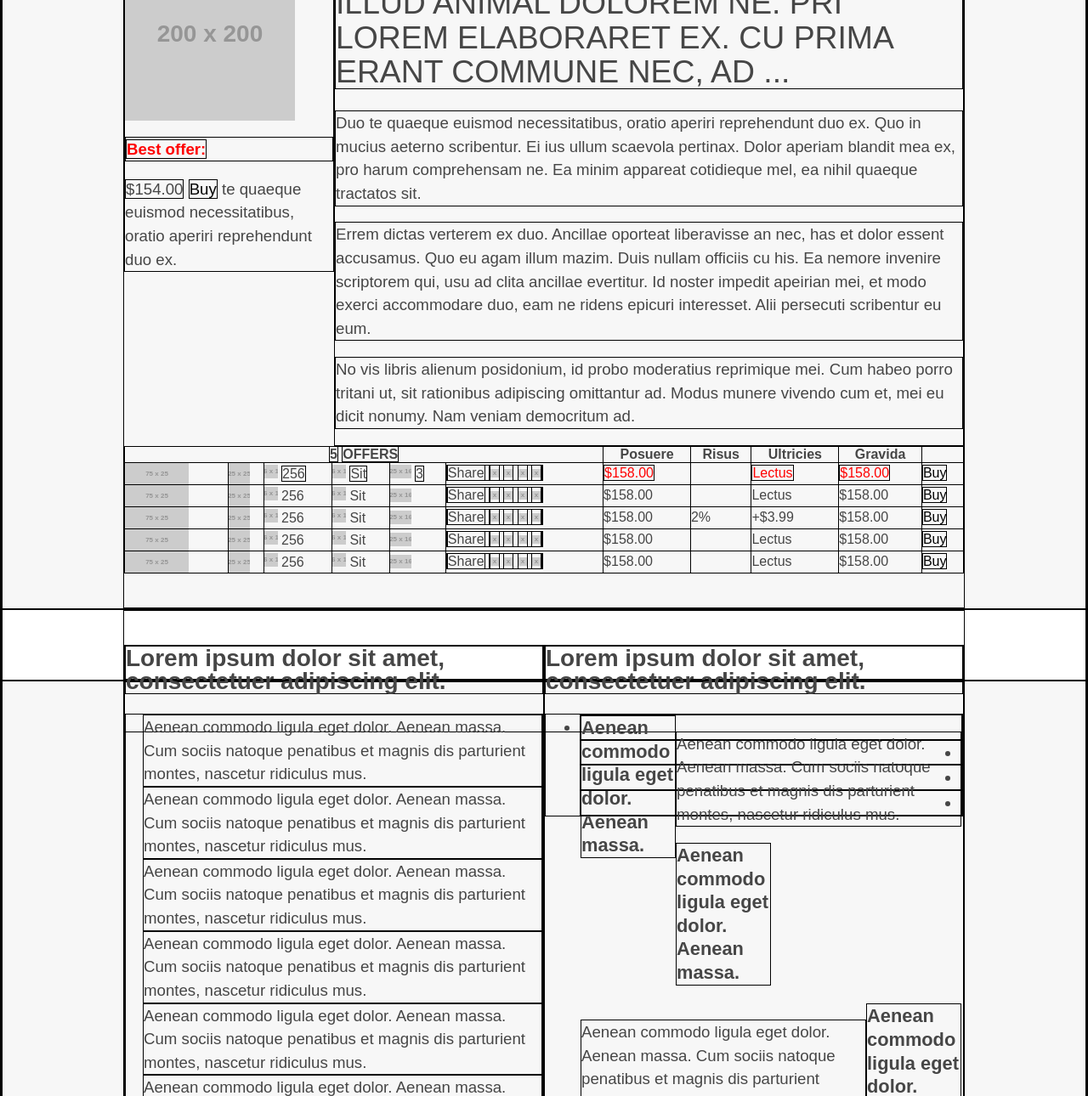
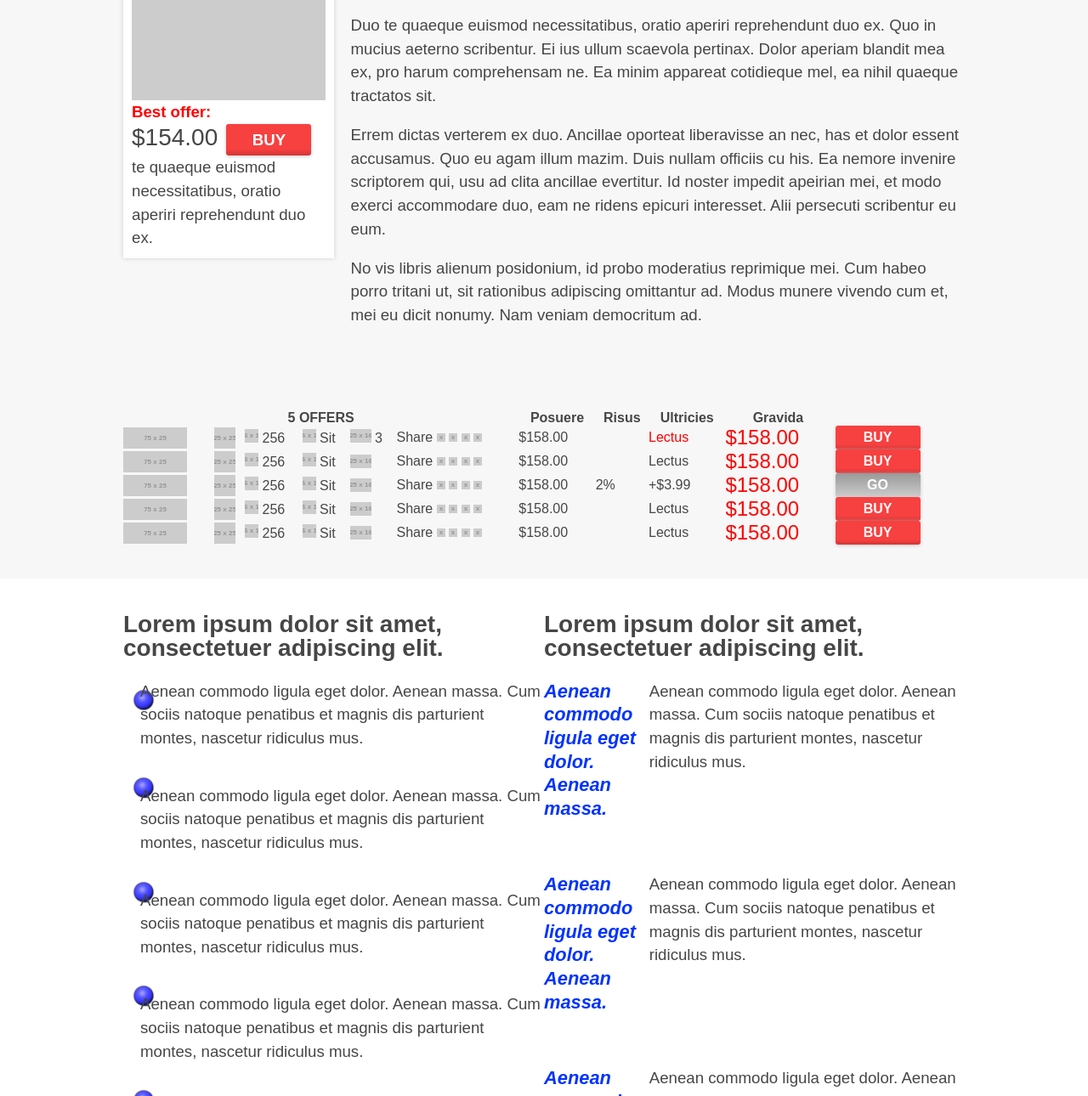
Before and after one commit to fmvilloria/DAM-2014, a plain HTML site: page CSS2.1/ejercicio00/index.html in a window 1280 px wide. Shown: the part 278-1568 px from the top of the page at 85% size. Drawn offline with Linux system fonts and the light colour scheme; placeholder pictures from the web are drawn by us.

Commit message:
Menu + ejercicio 0 de CSS 2.1

```diff
--- a/CSS2.1/ejercicio00/css/main.css
+++ b/CSS2.1/ejercicio00/css/main.css
@@ -1,5 +1,5 @@
 *{
-    border: 1px solid #000;
+/*    border: 1px solid #000;*/
     box-sizing: border-box; /* El ancho tiene en cuenta el borde y el padding, no el margen */
 }
 
@@ -40,19 +40,68 @@ h1, .h1{
 
 /* Textos */
 .bold{font-weight: bold;}
+.italic{font-style: italic;}
+.uppercase{text-transform: uppercase;}
+
 .normal{font-weight: normal;}
 .small{font-weight: 0.8em;}
 .big{font-weight: 0.8em;}
-.uppercase{text-transform: uppercase;}
 .list{list-style: none; padding: 0px;}
 .center{text-align: center;}
+.list p{margin: 0;}
+.list li{padding: 20px 0;}
+.list li:first-child{padding-top: 0;} /* CSS3 */
+.list li h3{color: #03F; font-style: italic;}
+.list-blue li{
+    background: transparent url("../imagenes/blue.png") no-repeat 0 0;
+    padding-left: 20px;
+}
+
+.price{font-size: 1.5em; font-style: bold;}
 
 /* Colores */
 .txt-red{color: #F00;}
+.txt-blue{color: #03F;}
+.bg-white{background-color: #FFF;}
 
-.bg-white{background-color: #FFF;}
-/* TO-DO */
-.list-blue{padding-left: 20px;}
+/* Botones */
+.btn{
+    display: inline-block;
+    width: 100px;
+    padding: 5px;
+    margin: auto 5px;
+
+    color: #FFF;
+    text-transform: uppercase;
+    text-align: center;
+    font-weight: bold;
+
+    /* CSS3 */
+    border-radius: 3px;
+    box-shadow: 0 1px 4px #CDCDCD;
+    background-image: linear-gradient(to bottom, #999, #CCC)
+}
+
+.btn-red{
+    background-image: linear-gradient(to bottom, #F74040 80%, #D33535)
+}
+
+.btn-big{
+    padding: 10px inherit; /* inherit hereda lo que habia antes */
+}
+
+/* Imagenes */
+img{
+    max-width: 100%;
+}
+
+/*
+Elementos en linea de breadcrumb
+Botones
+Tabla
+Balines
+Pie en linea
+*/
 
 /* Layout */
 .wrapper{
@@ -61,22 +110,78 @@ h1, .h1{
     padding: 40px 0;
 }
 
+.bg-gray:first-child .wrapper{ /* CSS3 */
+    padding-bottom: 0;
+}
+
+.description{
+    padding-left: 20px;
+}
+
+.wrapper:before, .wrapper:after,
+.clearfix:before, .clearfix:after{
+    content: "";
+    display: table;
+}
+
+.wrapper:after,
+.clearfix:after{
+    clear: both;
+}
+
+.wrapper{ /* para Explorer */
+    zoom: 1;
+}
+
 .fleft{ float: left;}
 .col-25{width: 25%;}
 .col-50{width: 50%;}
 .col-75{width: 75%;}
 
+.marco{
+    background-color: #FFF;
+    padding: 10px;
+    box-shadow: 0 0 5px #CDCDCD; /* Sombreado mediante CSS3 */
+}
+
+.marco p{
+    margin: 0;
+}
+
 /* Cabecera */
 
-/* Breadcrum en mayusculas */
+/* Breadcrumb en mayusculas */
 /* Actual en rojo */
-.breadcrum{
+.breadcrumb{
     text-transform: uppercase;
     list-style: none;
     padding: 0;
 }
 
+.breadcrumb li{
+    display: inline-block;
+}
+
+.breadcrumb li:after{
+    content: "/";
+}
+
+.breadcrumb.li.current:after{ /* En el menu de migas siempre esta seleccionado el ultimo elemento. Es un menu especial */
+    content: "";
+}
+
+/* Regla equivalente a la anterior utilizando el selector last-child de CSS3 */
 /*
-.breadcrum .current,
+.breadcrumb li:last-child:after{
+    content: "";
+}
+*/
+
+.breadcrumb a{
+    margin-right: 5px;
+}
+
+/*
+.breadcrumb .current,
 .menu .current{color: red;}
 */
--- a/CSS2.1/ejercicio00/index.html
+++ b/CSS2.1/ejercicio00/index.html
@@ -8,7 +8,7 @@
     <!-- A1 -->
     <div class="bg-gray">
         <div class="wrapper">
-            <ul class="breadcrum">
+            <ul class="breadcrumb">
                 <li>
                     <a href="#">Home</a>
                 </li>
@@ -23,15 +23,15 @@
     <div class="bg-gray">
         <div class="wrapper">
             <div class="marco fleft col-25">
-                <img src="http://placehold.it/200x200" alt="" />
+                <img src="http://placehold.it/245x300" alt="" />
                 <p class="txt-red"> <strong>Best offer:</strong>
                 </p>
                 <span class="price">$154.00</span>
-                <a href="#" class="btn btn-buy">Buy</a>
+                <a href="#" class="btn btn-red btn-big">Buy</a>
                 te quaeque euismod necessitatibus, oratio aperiri reprehendunt duo ex.
             </div>
 
-            <div class="fleft col-75">
+            <div class="fleft col-75 description">
                 <h1> <strong>Lorem</strong>
                     ipsum dolor sit amet, cum illud animal dolorem ne. Pri lorem elaboraret ex. Cu prima erant commune nec, ad ...
                 </h1>
@@ -101,17 +101,17 @@
                         </span>
                     </td>
                     <td>
-                        <span class="txt-red price">$158.00</span>
+                        $158.00
                     </td>
                     <td></td>
                     <td>
                         <span class="txt-red">Lectus</span>
                     </td>
-                    <td>
-                        <span class="txt-red price">$158.00</span>
+                    <td class="txt-red price">
+                        $158.00
                     </td>
                     <td>
-                        <a href="#" class="btn btn-buy">Buy</a>
+                        <a href="#" class="btn btn-red">Buy</a>
                     </td>
                 </tr>
                 <tr>
@@ -150,9 +150,9 @@
                     <td>$158.00</td>
                     <td></td>
                     <td>Lectus</td>
-                    <td>$158.00</td>
+                    <td class="txt-red price">$158.00</td>
                     <td>
-                        <a href="#" class="btn btn-buy">Buy</a>
+                        <a href="#" class="btn btn-red">Buy</a>
                     </td>
                 </tr>
                 <tr>
@@ -191,9 +191,9 @@
                     <td>$158.00</td>
                     <td>2%</td>
                     <td>+$3.99</td>
-                    <td>$158.00</td>
+                    <td class="txt-red price">$158.00</td>
                     <td>
-                        <a href="#" class="btn btn-buy">Buy</a>
+                        <a href="#" class="btn btn-green">Go</a>
                     </td>
                 </tr>
                 <tr>
@@ -232,9 +232,9 @@
                     <td>$158.00</td>
                     <td></td>
                     <td>Lectus</td>
-                    <td>$158.00</td>
+                    <td class="txt-red price">$158.00</td>
                     <td>
-                        <a href="#" class="btn btn-buy">Buy</a>
+                        <a href="#" class="btn btn-red">Buy</a>
                     </td>
                 </tr>
                 <tr>
@@ -273,9 +273,9 @@
                     <td>$158.00</td>
                     <td></td>
                     <td>Lectus</td>
-                    <td>$158.00</td>
+                    <td class="txt-red price">$158.00</td>
                     <td>
-                        <a href="#" class="btn btn-buy">Buy</a>
+                        <a href="#" class="btn btn-red">Buy</a>
                     </td>
                 </tr>
             </tbody>
@@ -321,26 +321,26 @@
         </div>
         <div class="fleft col-50">
             <h2>Lorem ipsum dolor sit amet, consectetuer adipiscing elit.</h2>
-            <ul class="">
-                <li>
+            <ul class="list">
+                <li class="clearfix">
                     <h3 class="fleft col-25">Aenean commodo ligula eget dolor. Aenean massa.</h3>
                     <p class="fleft col-75">
                         Aenean commodo ligula eget dolor. Aenean massa. Cum sociis natoque penatibus et magnis dis parturient montes, nascetur ridiculus mus.
                     </p>
-                </li>
-                <li>
+                </li class="clearfix">
+                <li class="clearfix">
                     <h3 class="fleft col-25">Aenean commodo ligula eget dolor. Aenean massa.</h3>
                     <p class="fleft col-75">
                         Aenean commodo ligula eget dolor. Aenean massa. Cum sociis natoque penatibus et magnis dis parturient montes, nascetur ridiculus mus.
                     </p>
-                </li>
-                <li>
+                </li class="clearfix">
+                <li class="clearfix">
                     <h3 class="fleft col-25">Aenean commodo ligula eget dolor. Aenean massa.</h3>
                     <p class="fleft col-75">
                         Aenean commodo ligula eget dolor. Aenean massa. Cum sociis natoque penatibus et magnis dis parturient montes, nascetur ridiculus mus.
                     </p>
-                </li>
-                <li>
+                </li class="clearfix">
+                <li class="clearfix">
                     <h3 class="fleft col-25">Aenean commodo ligula eget dolor. Aenean massa.</h3>
                     <p class="fleft col-75">
                         Aenean commodo ligula eget dolor. Aenean massa. Cum sociis natoque penatibus et magnis dis parturient montes, nascetur ridiculus mus.
--- /dev/null
+++ b/CSS2.1/ejercicio02/css/main.css
@@ -0,0 +1,29 @@
+/*
+*{
+    border: 1px solid #000;
+    box-sizing: border-box;
+}
+*/
+
+ul{list-style: none; padding: 0;width:80px;}
+
+li{position: relative;}
+
+li ul{
+    position: absolute;
+    top: 0;
+    left: 100%;
+
+    display: none;
+}
+
+li:hover ul{
+    display: inline;
+    visibility: visible;
+}
+
+/* Menu en horizontal */
+/*
+li{display: inline-block;}
+li ul li{display: block;}
+*/
```
Also changed, not shown: CSS2.1/ejercicio02/index.html (added, +62 -0 lines), CSS2.1/ejercicio00/imagenes/blue.png (added).
